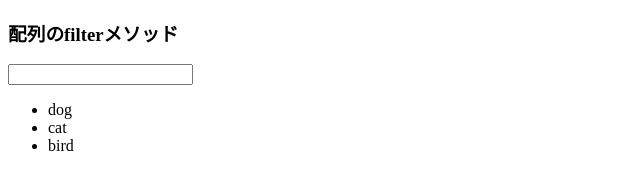
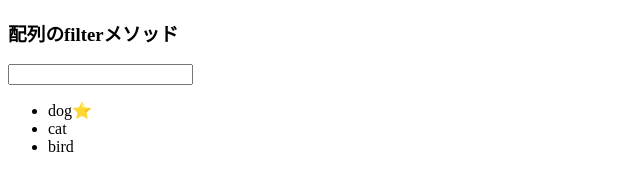
Before and after one commit to yasuaki640/react-tutorial-udemy-code-mafia, a React (Vite) app: page /control-syntax in a window 1280 px wide. Shown: the top 191 px of the page, without its empty margins (0-640 px from the left). Built offline with nearby package versions, Linux system fonts and the light colour scheme.

Commit message:
Refactor ControlSyntax component to use useState hook for filtering animals array based on input value.

```diff
--- a/src/pages/ControlSyntax.tsx
+++ b/src/pages/ControlSyntax.tsx
@@ -1,6 +1,6 @@
 import { useState } from "react";
 
-const animals = ["dog", "cat", "bird"];
+const animals: string[] = ["dog", "cat", "bird"];
 
 export const ControlSyntax = () => {
   const [filterKeyword, setFilterKeyword] = useState("");
@@ -17,7 +17,10 @@ export const ControlSyntax = () => {
         {animals
           .filter((a) => a.indexOf(filterKeyword) !== -1)
           .map((a) => (
-            <li key={a}>{a}</li>
+            <li key={a}>
+              {a}
+              {a === "dog" && "⭐"}
+            </li>
           ))}
       </ul>
     </>
```
